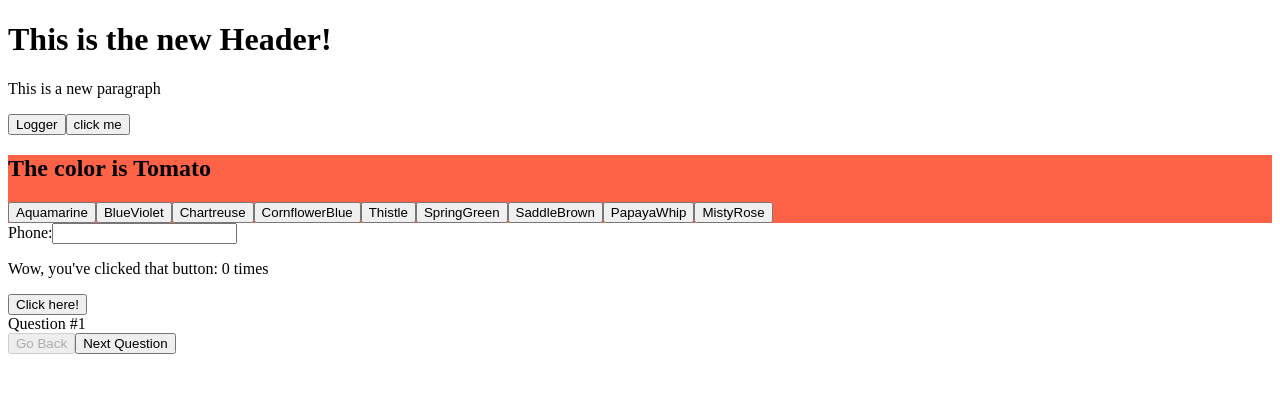
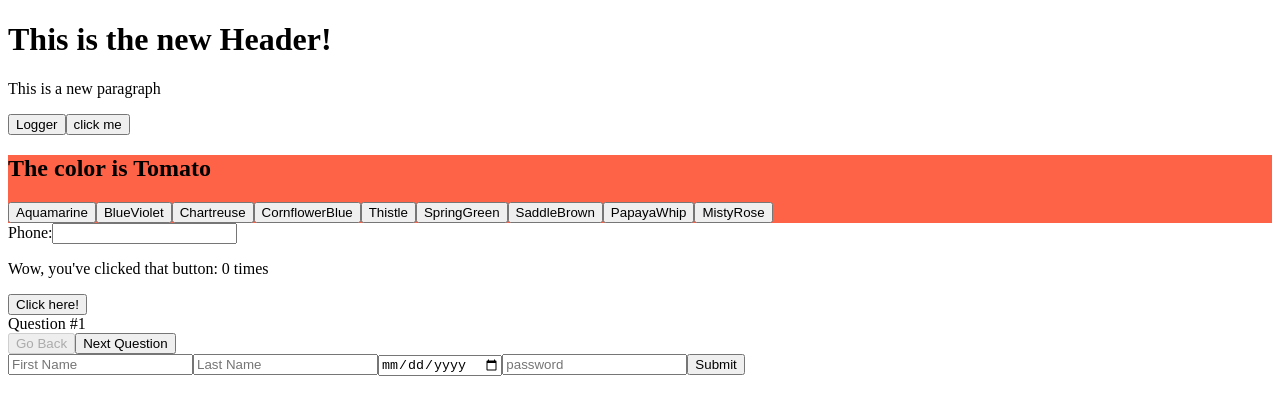
Before and after one commit to yorchAdalbert/react-app, a React (Vite) app: page / in a window 1280 px wide. Shown: the top 414 px of the page. Built offline with nearby package versions, Linux system fonts and the light colour scheme.

Commit message:
Add EditProfile component

```diff
--- a/src/App.jsx
+++ b/src/App.jsx
@@ -6,6 +6,7 @@ import ColorBox from './components/ColorBox'
 import PhoneInput from './components/PhoneInput'
 import CountButton from './components/CountButton'
 import QuizNavBar from './components/QuizNavBar'
+import EditProfile from './components/EditProfile'
 // import './App.css'
 
 function App() {
@@ -19,6 +20,7 @@ function App() {
       <PhoneInput />
       <CountButton />
       <QuizNavBar />
+      <EditProfile />
     </div>
   )
 }
--- /dev/null
+++ b/src/components/EditProfile.jsx
@@ -0,0 +1,54 @@
+import { useState } from "react";
+
+function EditProfile() {
+  const [profile, setProfile] = useState({})
+
+  const handleChange = ({target}) => {
+    const { name, value } = target
+
+    setProfile(prev => ({
+      ...prev,
+      [name]: value
+    }))
+  }
+
+  const handleSubmit = event => {
+    event.preventDefault()
+    alert(JSON.stringify(profile, '', 2))
+  }
+
+  return (
+    <form onSubmit={handleSubmit}>
+      <input
+        onChange={handleChange}
+        type="text"
+        value={profile.firstName || ''}
+        name='firstName'
+        placeholder="First Name"
+      />
+      <input
+        onChange={handleChange}
+        type="text"
+        value={profile.lastName || ''}
+        name='lastName'
+        placeholder="Last Name"
+      />
+      <input
+        onChange={handleChange}
+        type="date"
+        value={profile.bday || ''}
+        name='bday'
+      />
+      <input
+        onChange={handleChange}
+        type="password"
+        value={profile.password || ''}
+        name='password'
+        placeholder="password"
+      />
+      <button type="submit">Submit</button>
+    </form>
+  )
+}
+
+export default EditProfile
```
